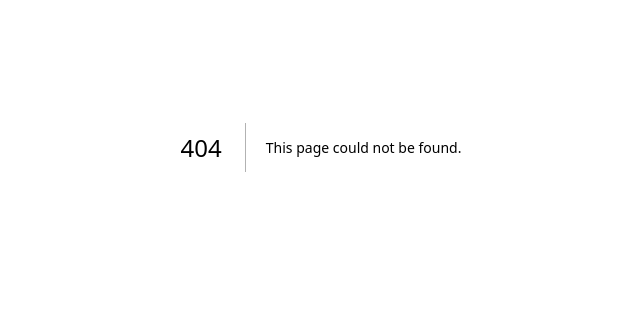
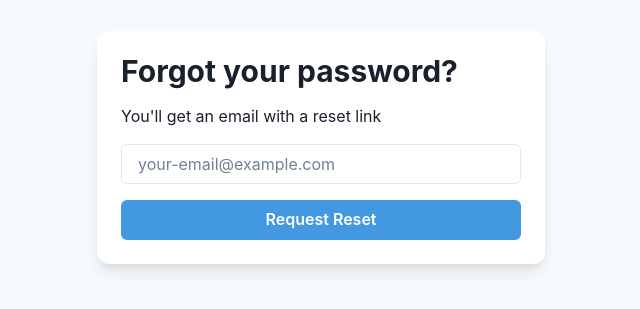
Before and after one commit to ratankaliani/timelock, a Next.js app: page /decrypt in a window 1280 px wide. Before the commit this address had no page. Shown: the part 253-562 px from the top of the page, without its empty margins (319-959 px from the left). Built offline with nearby package versions, Linux system fonts and the light colour scheme.

Commit message:
feat: add round, time for server output, working on decrypt page

```diff
--- /dev/null
+++ b/pages/decrypt.tsx
@@ -0,0 +1,107 @@
+import Head from "next/head";
+import Image from "next/image";
+import type { NextPage } from "next";
+import { Inter } from "@next/font/google";
+import { useState } from "react";
+import { useRouter } from "next/router";
+
+import {
+  Flex,
+  Box,
+  FormControl,
+  FormLabel,
+  Input,
+  Checkbox,
+  Stack,
+  Link,
+  Button,
+  Heading,
+  Text,
+  useColorModeValue,
+  NumberInput,
+  NumberInputField,
+  NumberInputStepper,
+  NumberIncrementStepper,
+  NumberDecrementStepper,
+  Select,
+} from "@chakra-ui/react";
+
+const inter = Inter({ subsets: ["latin"] });
+
+async function parseTime(e: { preventDefault: () => void }, message: Uint8Array) {
+  // UNIX start of testnet
+  console.log("query", message)
+  var startTime = 1651677096;
+  // const encoder = new TextEncoder();
+  // var bytes = encoder.encode(message);
+  var messageString = message.toString();
+
+  console.log("Message: " + messageString);
+}
+
+const Home: NextPage = () => {
+  const router = useRouter();
+  const [duration, setDuration] = useState<number>(1);
+
+  const { message } = router.query;
+
+  return (
+    <>
+      <Head>
+        <title>Timelock</title>
+        <meta name="description" content="Timelock messages into the future." />
+        <meta name="viewport" content="width=device-width, initial-scale=1" />
+        <link rel="icon" href="/favicon.ico" />
+      </Head>
+
+      <Flex
+        minH={"100vh"}
+        align={"center"}
+        justify={"center"}
+        bg={useColorModeValue("gray.50", "gray.800")}
+      >
+        <Stack
+          spacing={4}
+          w={"full"}
+          maxW={"md"}
+          bg={useColorModeValue("white", "gray.700")}
+          rounded={"xl"}
+          boxShadow={"lg"}
+          p={6}
+          my={12}
+        >
+          <Heading lineHeight={1.1} fontSize={{ base: "2xl", md: "3xl" }}>
+            Forgot your password?
+          </Heading>
+          <Text
+            fontSize={{ base: "sm", sm: "md" }}
+            color={useColorModeValue("gray.800", "gray.400")}
+          >
+            You&apos;ll get an email with a reset link
+          </Text>
+          <FormControl id="email">
+            <Input
+              placeholder="your-email@example.com"
+              _placeholder={{ color: "gray.500" }}
+              type="email"
+            />
+          </FormControl>
+          <Stack spacing={6}>
+            <Button
+              bg={"blue.400"}
+              color={"white"}
+              _hover={{
+                bg: "blue.500",
+              }}
+              onClick = {(e) => parseTime(e, message as string)}
+            >
+              Request Reset
+            </Button>
+          </Stack>
+        </Stack>
+      </Flex>
+    </>
+  );
+};
+
+export default Home;
```
Also changed, not shown: 2 other files (tests, documents, lock files or other folders).
